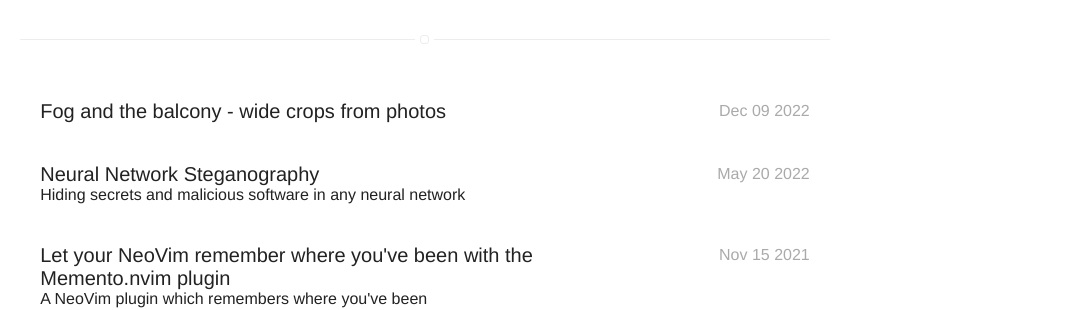
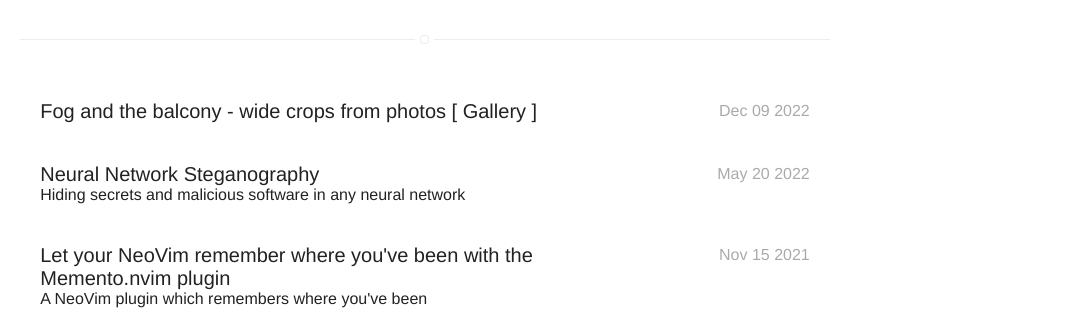
Before and after one commit to gaborvecsei/gaborvecsei.github.io, a Jekyll site: the page built from blog/index.html, in a window 1280 px wide. Shown: the part 415-725 px from the top of the page, without its empty margins (215-1280 px from the left). Built offline with Jekyll 4.4.1, drawn with Linux system fonts in a browser that asks for light colours.

Commit message:
if a post is a gallery it has a tag in the title

```diff
--- a/_includes/blog-post.html
+++ b/_includes/blog-post.html
@@ -1,7 +1,7 @@
 <div class="item {% if post.star %}star{% endif %}">
     <a class="url" href="{% if post.externalLink %}{{ post.externalLink }}{% else %}{{ site.url }}{{ post.url }}{% endif %}">
         <aside class="date"><time datetime="{{ post.date | date:"%d-%m-%Y" }}">{{ post.date | date: "%b %d %Y" }}</time></aside>
-        <h3 class="title">{{ post.title }}</h3>
+        <h3 class="title">{{ post.title }} {% if post.gallery %}[ Gallery ]{% endif %}</h3>
         <h2 class="subtitle">{{ post.subtitle }}</h2>
     </a>
 </div>
```
